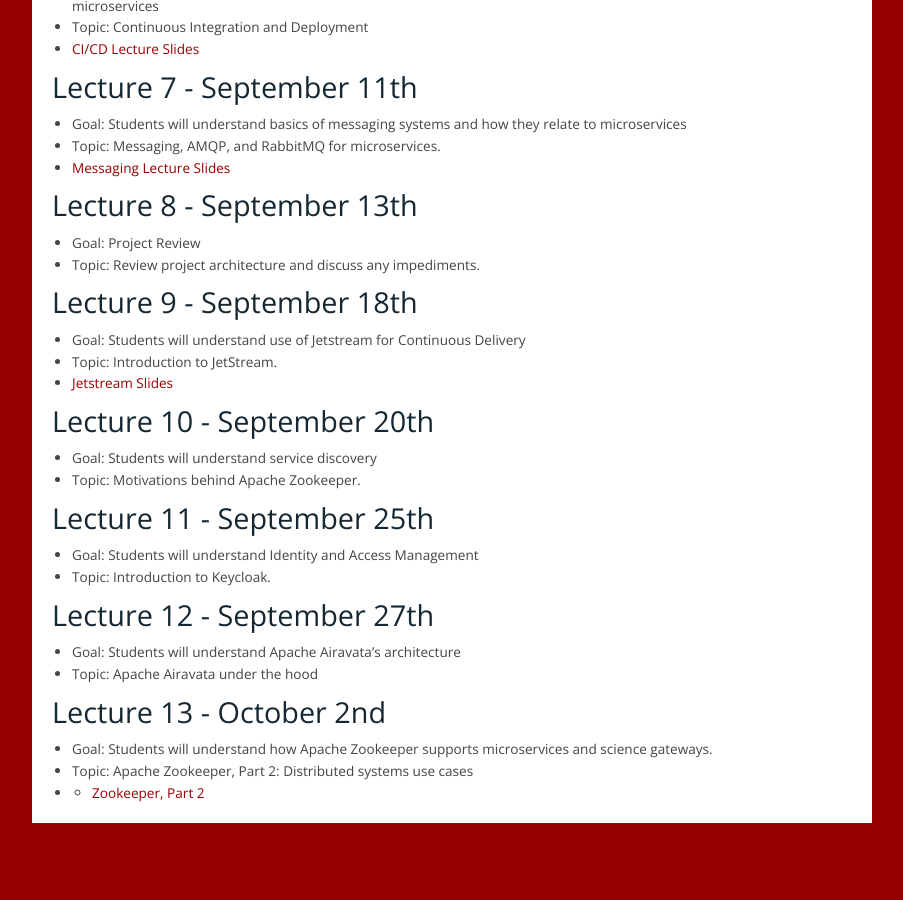
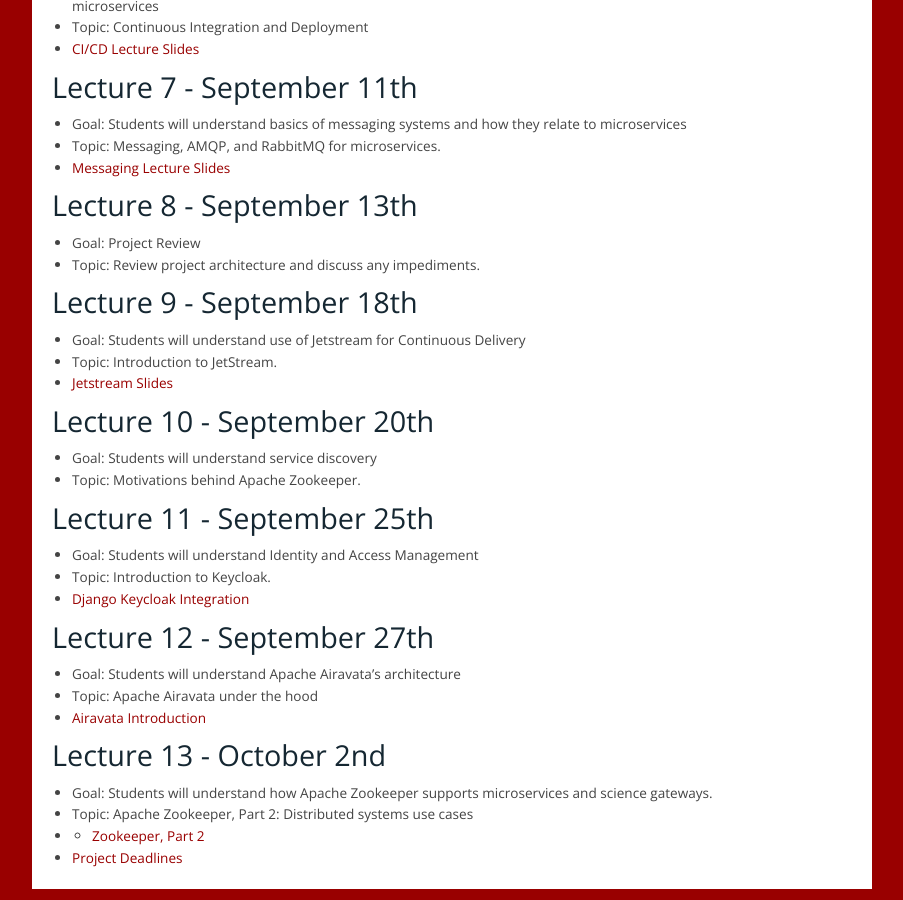
Before and after one commit to airavata-courses/airavata-courses.github.io, a Jekyll site: the page built from lectures.md, in a window 1280 px wide and 900 px high, scrolled down 995 px. Shown: the whole window, without its empty margins (258-1161 px from the left). Built offline with Jekyll 4.4.1, drawn with Linux system fonts in a browser that asks for light colours; our own code applies the rules of GitHub Pages for plain Markdown files; before the commit the page ends 1829 px from its top, so only the background shows below that.

Commit message:
Updating slides

```diff
--- a/lectures.md
+++ b/lectures.md
@@ -69,16 +69,18 @@
 ###  Lecture 11 - September 25th
 * Goal: Students will understand Identity and Access Management
 * Topic: Introduction to Keycloak.
+* [Django Keycloak Integration](https://lists.apache.org/thread.html/4d1245356402d1582ae50aa2183284d2b28c4efe5198821d60cf8c55@%3Cdev.airavata.apache.org%3E)
 
 ###  Lecture 12 - September 27th
 * Goal: Students will understand Apache Airavata's architecture
 * Topic: Apache Airavata under the hood
+* [Airavata Introduction]({{ site.url }}slides/SGA-Fall2018-Airavata-code-Introduction.pdf)
 
 ###  Lecture 13 - October 2nd
 * Goal: Students will understand how Apache Zookeeper supports microservices and science gateways.
 * Topic: Apache Zookeeper, Part 2: Distributed systems use cases
-* * [Zookeeper, Part 2]({{ site.url }}slides/Fall2018-ZookeeperPart2.pptx)
-
+* * [Zookeeper, Part 2]({{ site.url }}slides/Fall2018-ZookeeperPart2.pdf)
+* [Project Deadlines]({{ site.url }}slides/SGA-Fall2018-Project-2-October2.pdf)
 
 <!--
 
```
Also changed, not shown: 3 other files.
